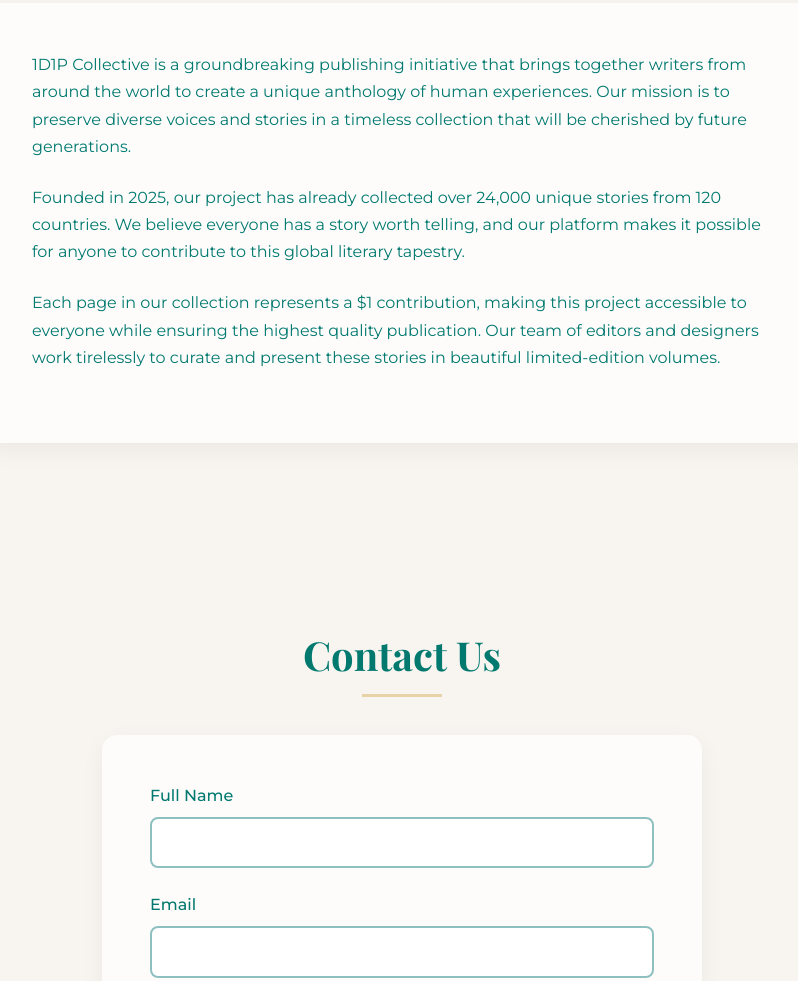
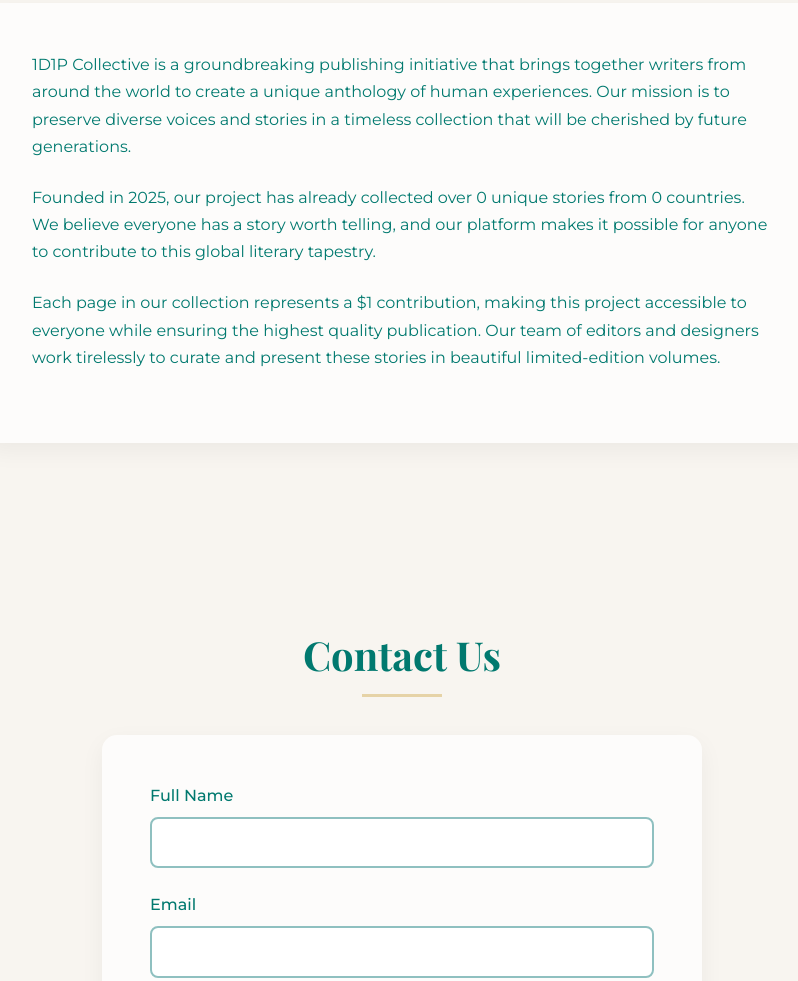
Before and after one commit to kocc66/cyberkoc.github.io, a plain HTML site: page index.html in a window 1280 px wide. Shown: the part 5649-6630 px from the top of the page, without its empty margins (238-1036 px from the left). Drawn offline with nearby package versions, Linux system fonts and the light colour scheme.

Commit message:
index.html

```diff
--- a/index.html
+++ b/index.html
@@ -1538,7 +1538,7 @@
         <div class="about-content">
             <p>1D1P Collective is a groundbreaking publishing initiative that brings together writers from around the world to create a unique anthology of human experiences. Our mission is to preserve diverse voices and stories in a timeless collection that will be cherished by future generations.</p>
 
-            <p>Founded in 2025, our project has already collected over 24,000 unique stories from 120 countries. We believe everyone has a story worth telling, and our platform makes it possible for anyone to contribute to this global literary tapestry.</p>
+            <p>Founded in 2025, our project has already collected over 0 unique stories from 0 countries. We believe everyone has a story worth telling, and our platform makes it possible for anyone to contribute to this global literary tapestry.</p>
 
             <p>Each page in our collection represents a $1 contribution, making this project accessible to everyone while ensuring the highest quality publication. Our team of editors and designers work tirelessly to curate and present these stories in beautiful limited-edition volumes.</p>
         </div>
```
